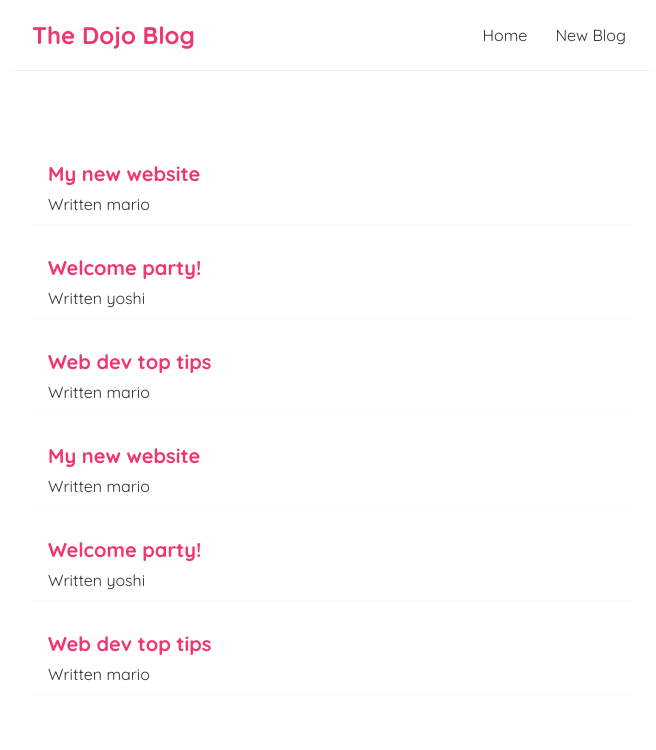
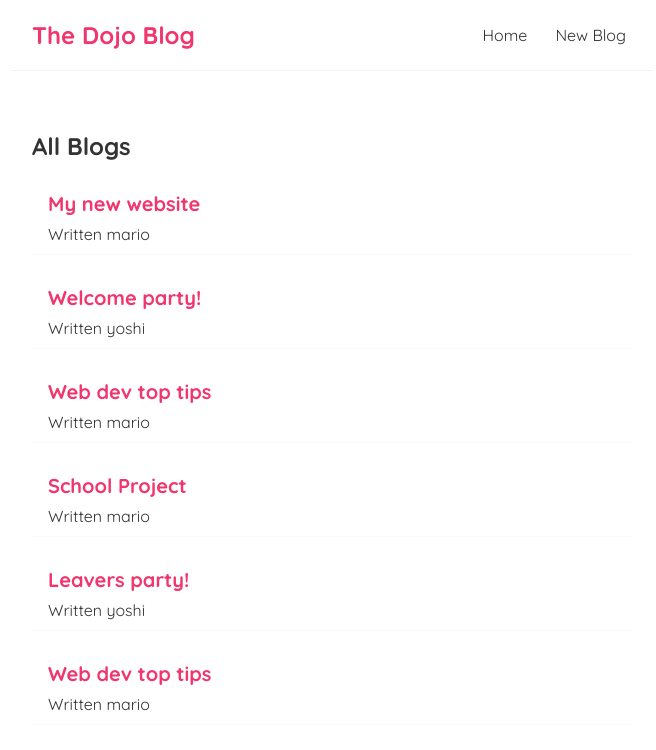
Before and after one commit to Crawford30/Dojo-blog, a React (Create React App) app: page / in a window 1280 px wide. Shown: the top 750 px of the page, without its empty margins (308-964 px from the left). Built offline with nearby package versions, Linux system fonts and the light colour scheme.

Commit message:
Component with multiple prop

```diff
--- a/src/BlogList.js
+++ b/src/BlogList.js
@@ -1,8 +1,10 @@
 const BlogList = (props) => {
     const blogs = props.blogs;
+    const title = props.title;
     // console.log(props, blogs);
     return (
         <div className="blog-list">
+            <h2>{title}</h2>
              {blogs.map((blog) => (
                 <div className="blog-preview" key={blog.id}>
                     <h2>{blog.title}</h2>
--- a/src/Home.js
+++ b/src/Home.js
@@ -5,8 +5,8 @@ const Home = () => {
         { title: 'My new website', body: 'lorem ipsum...', author: 'mario', id: 1 },
         { title: 'Welcome party!', body: 'lorem ipsum...', author: 'yoshi', id: 2 },
         { title: 'Web dev top tips', body: 'lorem ipsum...', author: 'mario', id: 3 },
-        { title: 'My new website', body: 'lorem ipsum...', author: 'mario', id: 4 },
-        { title: 'Welcome party!', body: 'lorem ipsum...', author: 'yoshi', id: 5 },
+        { title: 'School Project', body: 'lorem ipsum...', author: 'mario', id: 4 },
+        { title: 'Leavers party!', body: 'lorem ipsum...', author: 'yoshi', id: 5 },
         { title: 'Web dev top tips', body: 'lorem ipsum...', author: 'mario', id: 6 }
       ])
 
@@ -15,7 +15,7 @@ const Home = () => {
          }
     return (
         <div className="home">
-           <BlogList blogs={blogs}/>
+           <BlogList blogs={blogs} title="All Blogs"/>
         </div>
     );
 }
```
